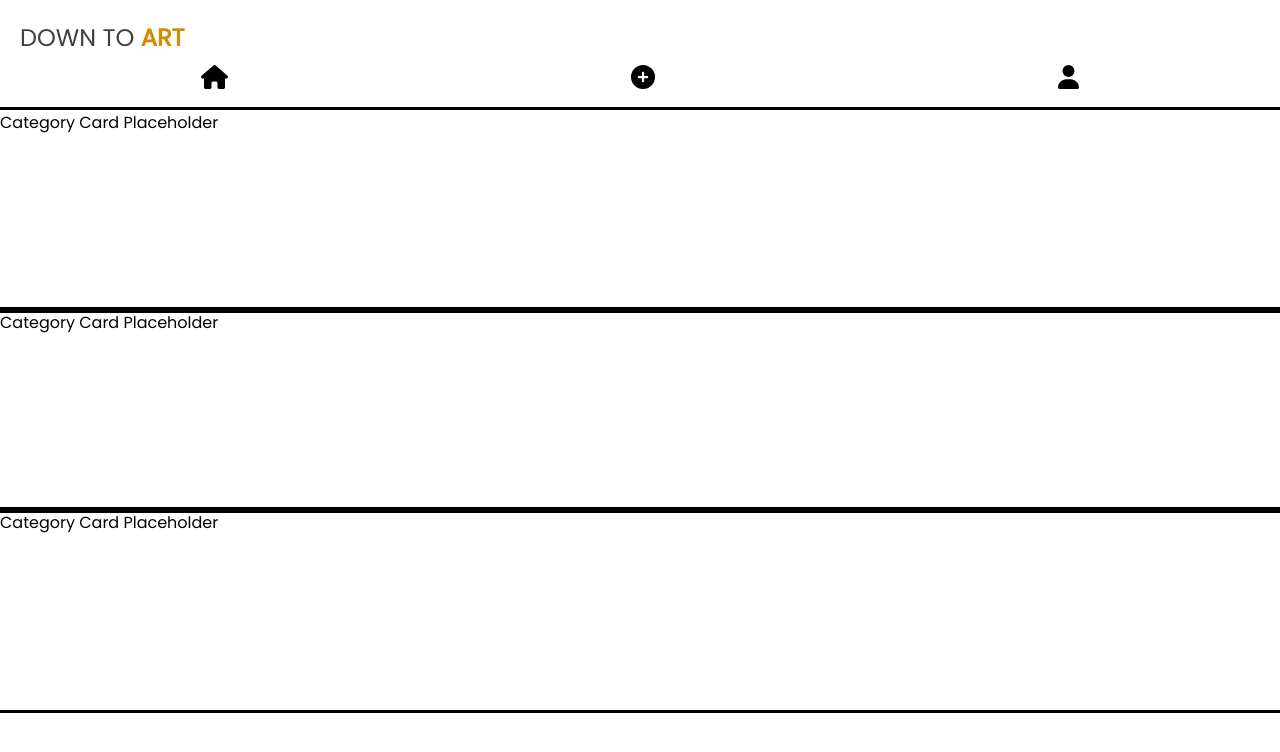
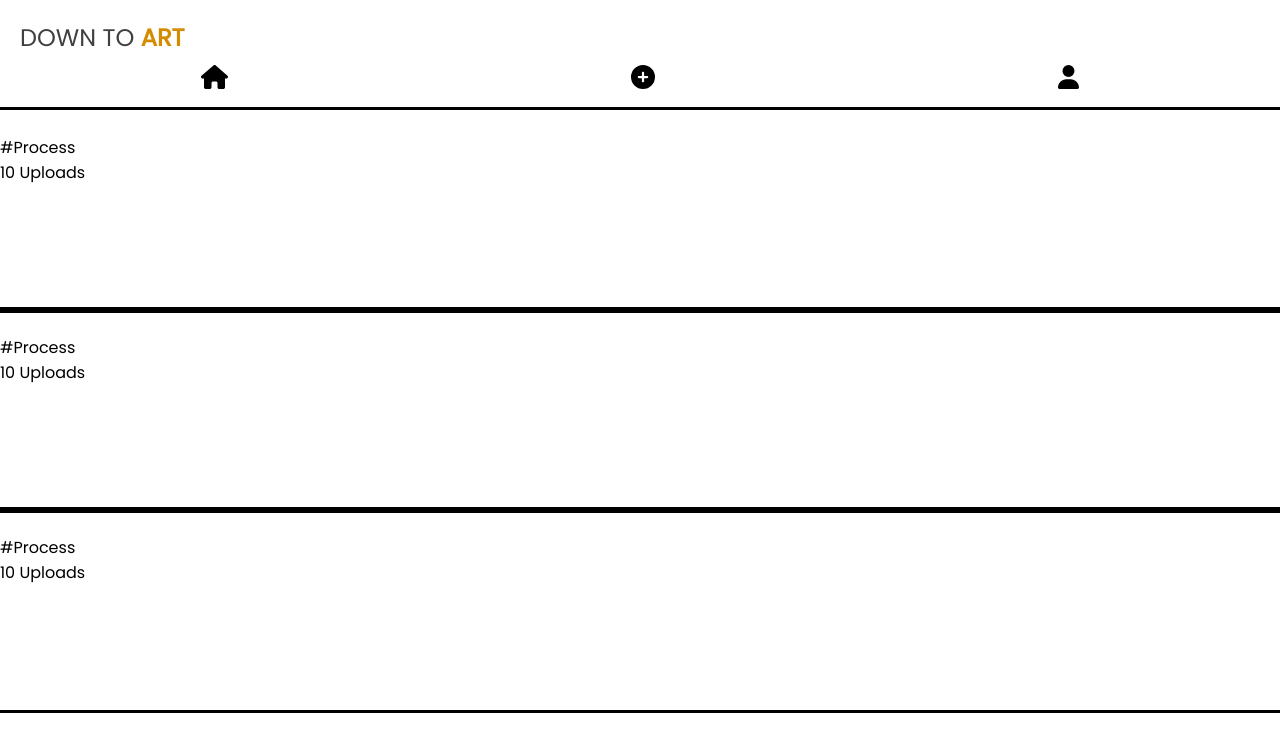
Before and after one commit to duncrob/downtoART, a React (Create React App) app in the folder website/: page / in a window 1280 px wide. Shown: the top 752 px of the page. Built offline with nearby package versions, Linux system fonts and the light colour scheme.

Commit message:
Ensuring up to date

```diff
--- a/website/src/components/CategoryCard.js
+++ b/website/src/components/CategoryCard.js
@@ -2,7 +2,13 @@ import "./CategoryCard.css";
 
 function CategoryCard() {
     return (
-        <div className='card-container'>Category Card Placeholder</div>
+        <div className='card-container'>
+            <img />
+            <div>
+                <div>#Process</div>
+                <div>10 Uploads</div>
+            </div>
+        </div>
     );
 }
 
```
